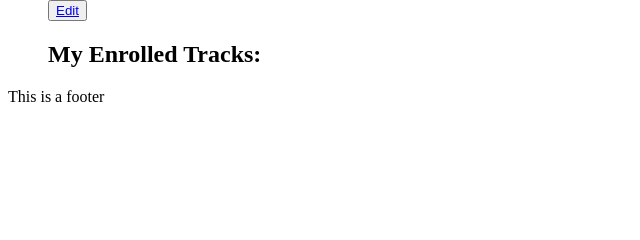
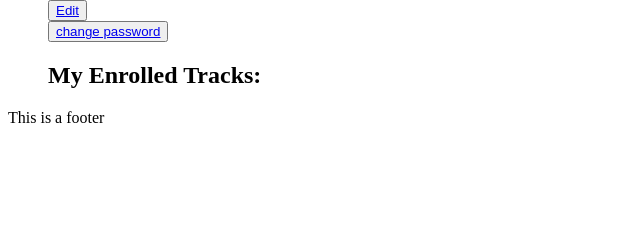
Before and after one commit to azez-alhoot/SiTech-Onboarding, a Django app: page /profile/1/ in a window 1280 px wide. Shown: the part 196-436 px from the top of the page, without its empty margins (0-640 px from the left). Run offline with Django 3.2, Linux system fonts and the light colour scheme; the visitor is signed in with stand-in values (Sample User, id 1).

Commit message:
added change password for users

```diff
--- a/onboarding/models.py
+++ b/onboarding/models.py
@@ -8,6 +8,7 @@ class CustomUser(AbstractUser):
 
     title = models.CharField(max_length=50)
     image = models.ImageField(upload_to='static/user_photos/')
+
 
     def __str__(self):
         return self.username
--- a/onboarding/templates/profile.html
+++ b/onboarding/templates/profile.html
@@ -14,9 +14,14 @@
         <li>{{user.title}}</li>
         <li>{{user.email}}</li>
         <li><img src="{{user.image}}" alt="image"></li>
+
     </ul>
 
     <button><a href="{% url 'profile_edit' user.id %}">Edit</a></button>
+    <br>
+
+    <button><a href="{% url 'password_change' %}">change password</a></button>
+
 
     <h2>My Enrolled Tracks:</h2>
 
--- a/onboarding/urls.py
+++ b/onboarding/urls.py
@@ -1,5 +1,5 @@
 from django.urls import path
-from .views import SignupView, TrackView, user_track_view, track_topic_view , topic_course_view, profile_view, profile_edit_view, course_resources_view
+from .views import SignupView, TrackView, user_track_view, track_topic_view , topic_course_view, profile_view, profile_edit_view, course_resources_view ,change_password
 from django.views.generic.base import TemplateView
 
 urlpatterns = [
@@ -12,4 +12,6 @@ urlpatterns = [
     path('usertrackbridge/<int:id1>/<int:id2>/', user_track_view, name = 'user_track_view'),
     path('profile/<int:userid>/', profile_view, name = 'profile'),
     path('profile/edit/<int:userid>/', profile_edit_view, name = 'profile_edit'),
+    path(r'^password/$', change_password, name='change_password'),
+
 ]
--- a/onboarding/views.py
+++ b/onboarding/views.py
@@ -5,6 +5,10 @@ from django.views.generic.list import ListView
 from .models import CustomUser, Topic, TopicCourseBridge, Track, Course, Resources, TrackTopicBridge, UserTrackBridge
 from django.shortcuts import render, redirect
 from django.db import IntegrityError
+from django.contrib import messages #
+from django.contrib.auth import update_session_auth_hash #
+from django.contrib.auth.forms import PasswordChangeForm #
+from django.shortcuts import render, redirect #
 
 # Create your views here.
 
@@ -100,3 +104,19 @@ def profile_edit_view(request, userid):
         form = CustomUserChangeForm(request.GET)
 
     return render(request, 'profile_edit.html', {'form': form})
+
+def change_password(request):
+    if request.method == 'POST':
+        form = PasswordChangeForm(request.user, request.POST)
+        if form.is_valid():
+            user = form.save()
+            update_session_auth_hash(request, user)  # Important!
+            messages.success(request, 'Your password was successfully updated!')
+            return redirect('change_password')
+        else:
+            messages.error(request, 'Please correct the error below.')
+    else:
+        form = PasswordChangeForm(request.user)
+    return render(request, 'change_password.html', {
+        'form': form
+    })
```
Also changed, not shown: onboarding/templates/change_password.html (added, +17 -0 lines).
